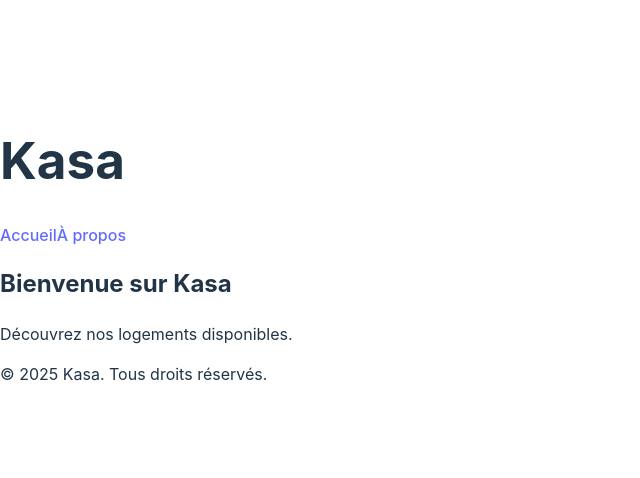
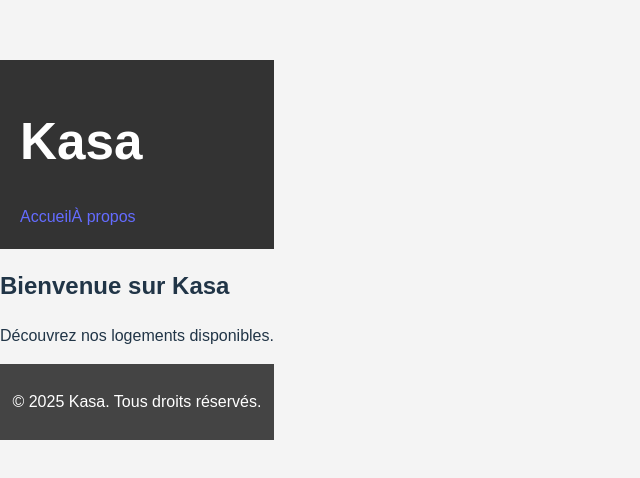
Before and after one commit to Alex50dev/Projet-Kasa, a React (Vite) app in the folder my-react-app/: page / in a window 1280 px wide. Shown: the part 150-628 px from the top of the page, without its empty margins (0-640 px from the left). Built offline with nearby package versions, Linux system fonts and the light colour scheme.

Commit message:
Mise en place du SASS

```diff
--- a/my-react-app/package.json
+++ b/my-react-app/package.json
@@ -12,7 +12,8 @@
   "dependencies": {
     "react": "^18.3.1",
     "react-dom": "^18.3.1",
-    "react-router-dom": "^7.1.1"
+    "react-router-dom": "^7.1.1",
+    "sass": "^1.83.1"
   },
   "devDependencies": {
     "@eslint/js": "^9.17.0",
--- a/my-react-app/src/App.jsx
+++ b/my-react-app/src/App.jsx
@@ -1,5 +1,6 @@
 import React from 'react';
 import AppRouter from './components/Router';  // Importer le composant Router
+import "./styles/main.scss";
 
 function App() {
   return <AppRouter />; // Utiliser le routeur ici
--- /dev/null
+++ b/my-react-app/src/styles/components/_footer.scss
@@ -0,0 +1,8 @@
+$footer-bg-color: #444;
+
+footer {
+  background-color: $footer-bg-color;
+  color: white;
+  padding: 10px;
+  text-align: center;
+}
--- /dev/null
+++ b/my-react-app/src/styles/components/_header.scss
@@ -0,0 +1,7 @@
+$header-bg-color: #333;
+
+header {
+  background-color: $header-bg-color;
+  color: white;
+  padding: 20px;
+}
--- /dev/null
+++ b/my-react-app/src/styles/components/_index.scss
@@ -0,0 +1,5 @@
+// Global styles
+body {
+    font-family: 'Arial', sans-serif;
+    background-color: #f4f4f4;
+  }
--- a/my-react-app/src/styles/main.scss
+++ b/my-react-app/src/styles/main.scss
@@ -1,14 +1,3 @@
-@import "./components/header";
-@import "./components/footer";
-
-/* Styles globaux */
-body {
-  font-family: Arial, sans-serif;
-  margin: 0;
-  padding: 0;
-  background-color: #f8f8f8;
-}
-
-h1, h2, h3 {
-  color: #333;
-}
+@use "./components/index" as *;
+@use "./components/header" as *;
+@use "./components/footer" as *;
```
Also changed, not shown: 1 other file (tests, documents, lock files or other folders).
